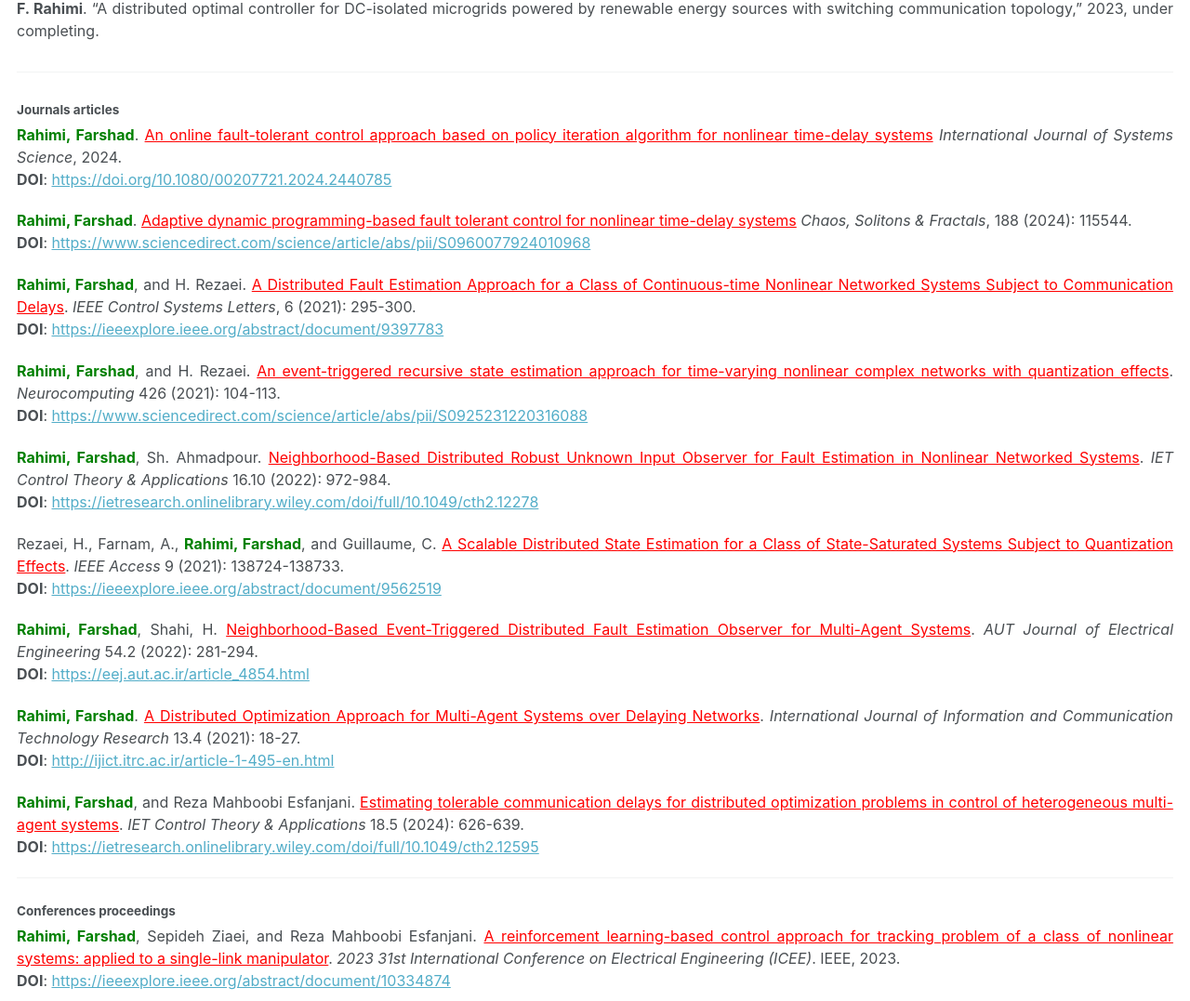
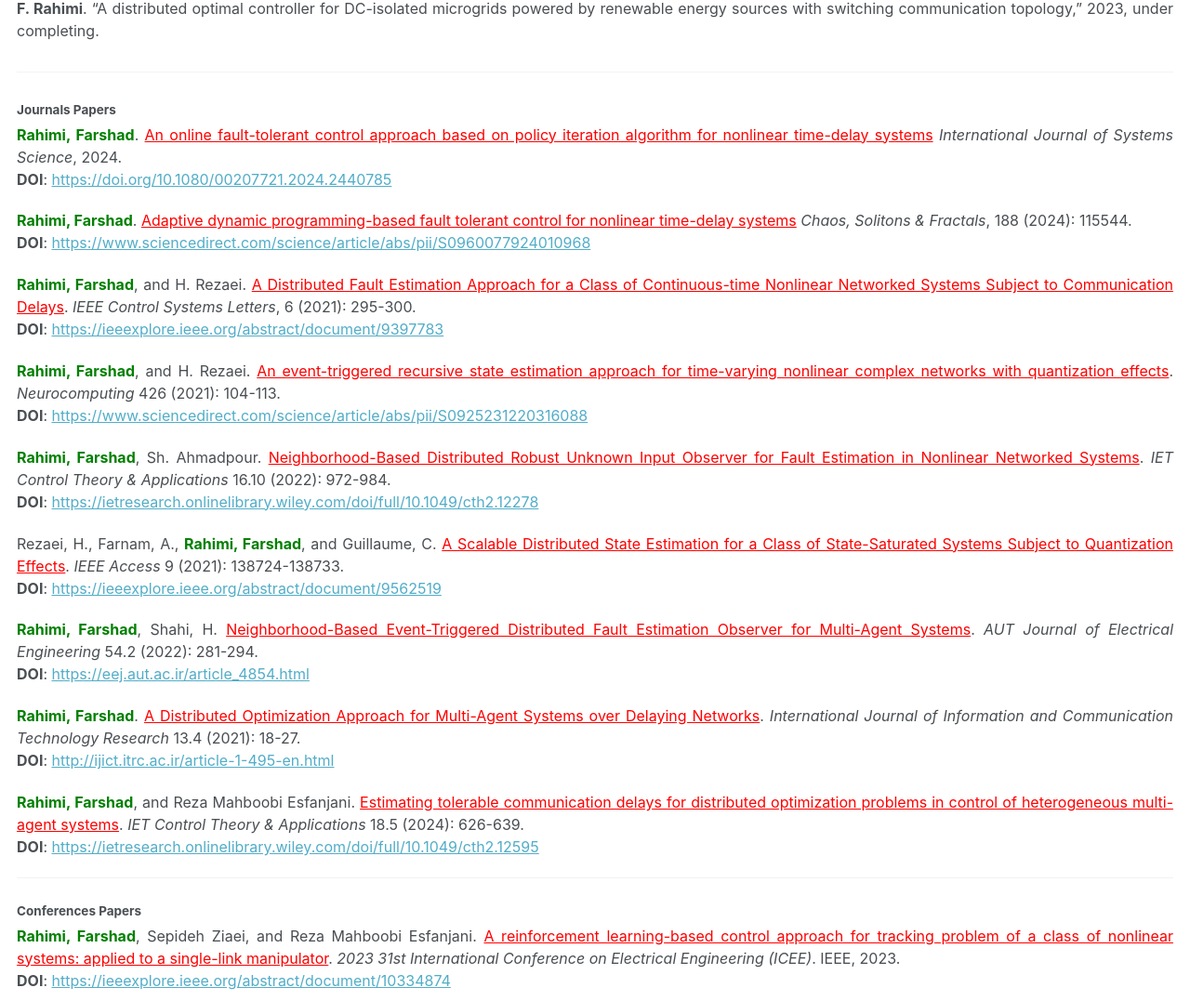
Before and after one commit to Farshad-Rahimi/FarshadRahimi, a Jekyll site: the page built from _publications/2015-10-01-paper-title-number-3.md, in a window 1280 px wide. Shown: the part 209-1286 px from the top of the page at 93% size. Built offline with Jekyll 4.4.1, drawn with Linux system fonts in a browser that asks for light colours.

Commit message:
Update 2015-10-01-paper-title-number-3.md

```diff
--- a/_publications/2015-10-01-paper-title-number-3.md
+++ b/_publications/2015-10-01-paper-title-number-3.md
@@ -17,7 +17,7 @@ author_profile: false
 
 ---
 {: .text-justify style="font-size: 24pt" reversed="reversed"}
-#### Journals articles
+#### Journals Papers
 
 
 {: .text-justify style="font-size: 12pt" reversed="reversed"}
@@ -58,7 +58,7 @@ Rezaei, H., Farnam, A., **<span style="color:green;">Rahimi, Farshad</span>**, a
 
 ---
 
-#### Conferences proceedings
+#### Conferences Papers
 
 {: .text-justify style="font-size: 12pt" reversed="reversed"}
 **<span style="color:green;">Rahimi, Farshad</span>**, Sepideh Ziaei, and Reza Mahboobi Esfanjani. [A reinforcement learning-based control approach for tracking problem of a class of nonlinear systems: applied to a single-link manipulator](https://ieeexplore.ieee.org/abstract/document/10334874){:style="color: red"}. *2023 31st International Conference on Electrical Engineering (ICEE)*. IEEE, 2023.
```
